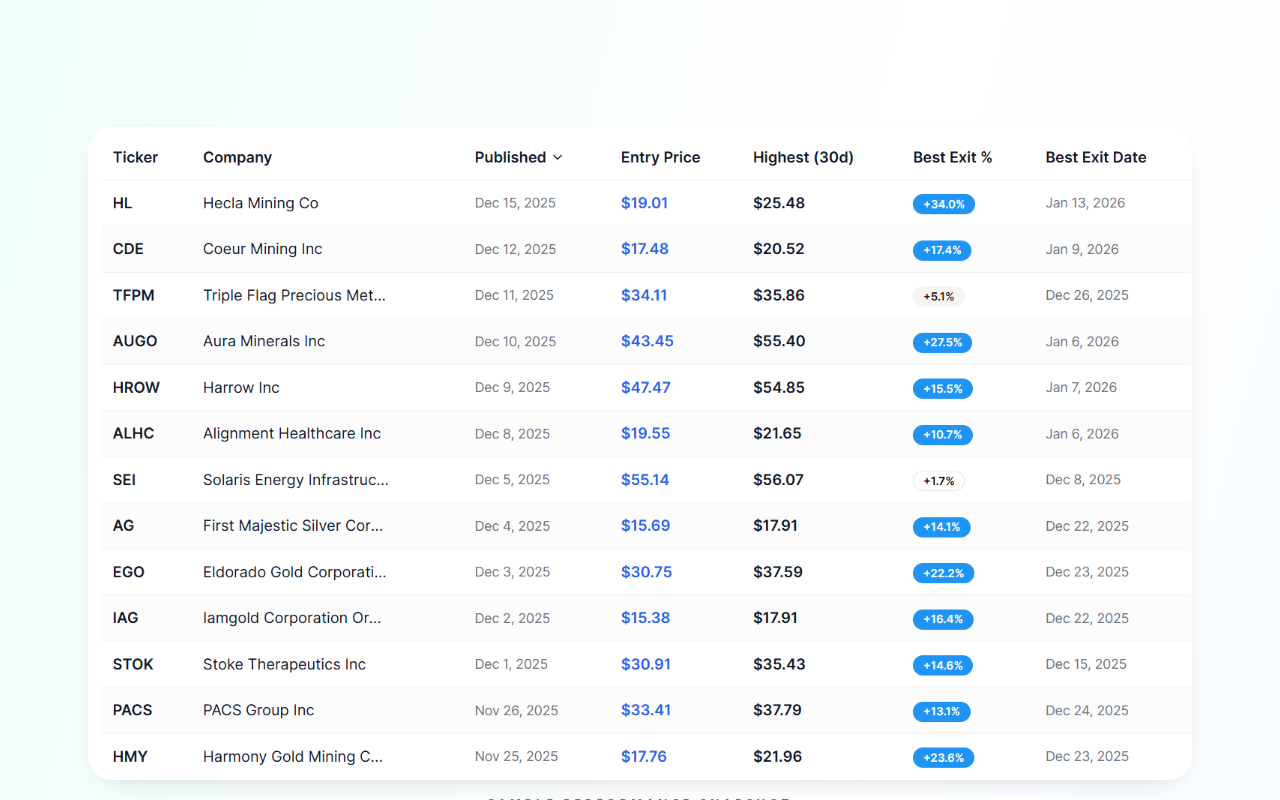
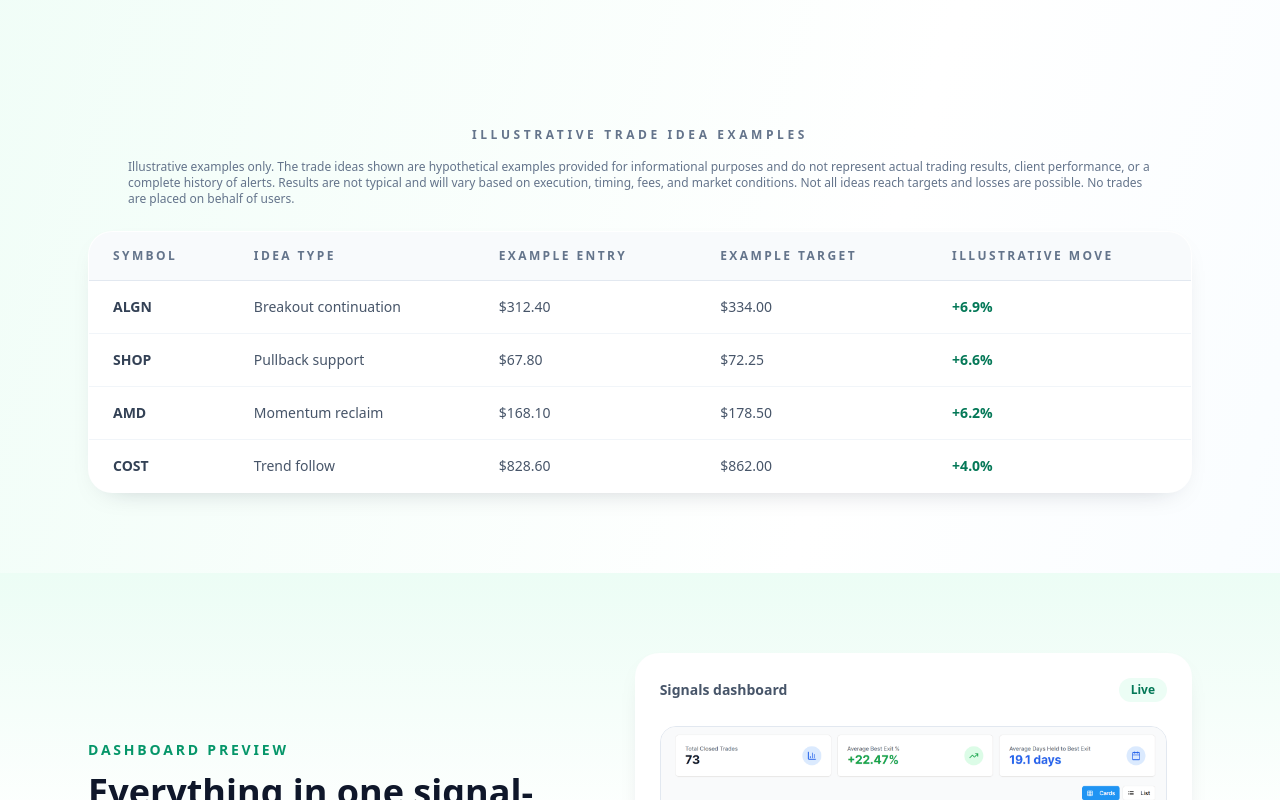
Before and after one commit to adhesikan/SFLanding, a Next.js app: page / in a window 1280 px wide. Shown: the part 1080-1880 px from the top of the page. Built offline with nearby package versions, Linux system fonts and the light colour scheme.

Commit message:
Update illustrative trade ideas section

```diff
--- a/app/page.tsx
+++ b/app/page.tsx
@@ -50,6 +50,37 @@
   "Entry and Target Prices",
   "Onboarding support",
   "Latest news associated"
+];
+
+const illustrativeTradeIdeas = [
+  {
+    symbol: "ALGN",
+    idea: "Breakout continuation",
+    entry: "$312.40",
+    target: "$334.00",
+    move: "+6.9%"
+  },
+  {
+    symbol: "SHOP",
+    idea: "Pullback support",
+    entry: "$67.80",
+    target: "$72.25",
+    move: "+6.6%"
+  },
+  {
+    symbol: "AMD",
+    idea: "Momentum reclaim",
+    entry: "$168.10",
+    target: "$178.50",
+    move: "+6.2%"
+  },
+  {
+    symbol: "COST",
+    idea: "Trend follow",
+    entry: "$828.60",
+    target: "$862.00",
+    move: "+4.0%"
+  }
 ];
 
 export default function Home() {
@@ -188,18 +219,50 @@
 
         <section className="py-20">
           <Container>
-            <div className="overflow-hidden rounded-3xl border border-white/70 bg-white shadow-soft">
-              <Image
-                src="/performance.png"
-                alt="Illustrative backtest performance chart"
-                width={1200}
-                height={675}
-                className="h-auto w-full object-cover"
-              />
+            <div className="mx-auto max-w-5xl text-center">
+              <p className="text-xs font-semibold uppercase tracking-[0.3em] text-slate-500">
+                Illustrative Trade Idea Examples
+              </p>
             </div>
-            <p className="mt-4 text-center text-xs font-semibold uppercase tracking-[0.3em] text-slate-500">
-              Sample performance snapshot
+            <p className="mx-auto mt-4 max-w-5xl text-xs text-slate-500">
+              Illustrative examples only. The trade ideas shown are hypothetical
+              examples provided for informational purposes and do not represent
+              actual trading results, client performance, or a complete history
+              of alerts. Results are not typical and will vary based on
+              execution, timing, fees, and market conditions. Not all ideas
+              reach targets and losses are possible. No trades are placed on
+              behalf of users.
             </p>
+            <div className="mt-6 overflow-hidden rounded-3xl border border-white/70 bg-white shadow-soft">
+              <div className="overflow-x-auto">
+                <table className="min-w-full divide-y divide-slate-200 text-left text-sm text-slate-600">
+                  <thead className="bg-slate-50 text-xs font-semibold uppercase tracking-[0.2em] text-slate-500">
+                    <tr>
+                      <th className="px-6 py-4">Symbol</th>
+                      <th className="px-6 py-4">Idea Type</th>
+                      <th className="px-6 py-4">Example Entry</th>
+                      <th className="px-6 py-4">Example Target</th>
+                      <th className="px-6 py-4">Illustrative Move</th>
+                    </tr>
+                  </thead>
+                  <tbody className="divide-y divide-slate-100">
+                    {illustrativeTradeIdeas.map((idea) => (
+                      <tr key={`${idea.symbol}-${idea.entry}`}>
+                        <td className="px-6 py-4 font-semibold text-slate-700">
+                          {idea.symbol}
+                        </td>
+                        <td className="px-6 py-4">{idea.idea}</td>
+                        <td className="px-6 py-4">{idea.entry}</td>
+                        <td className="px-6 py-4">{idea.target}</td>
+                        <td className="px-6 py-4 font-semibold text-emerald-700">
+                          {idea.move}
+                        </td>
+                      </tr>
+                    ))}
+                  </tbody>
+                </table>
+              </div>
+            </div>
           </Container>
         </section>
 
```
